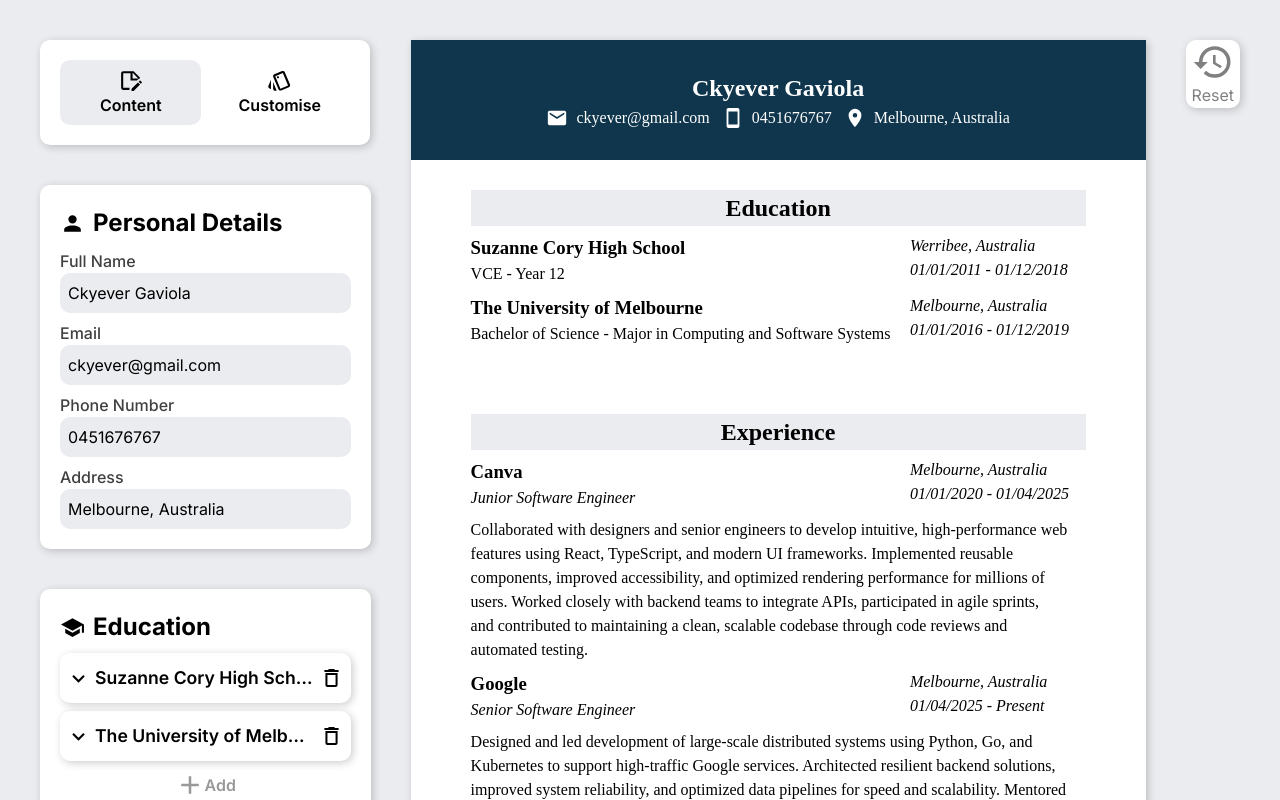
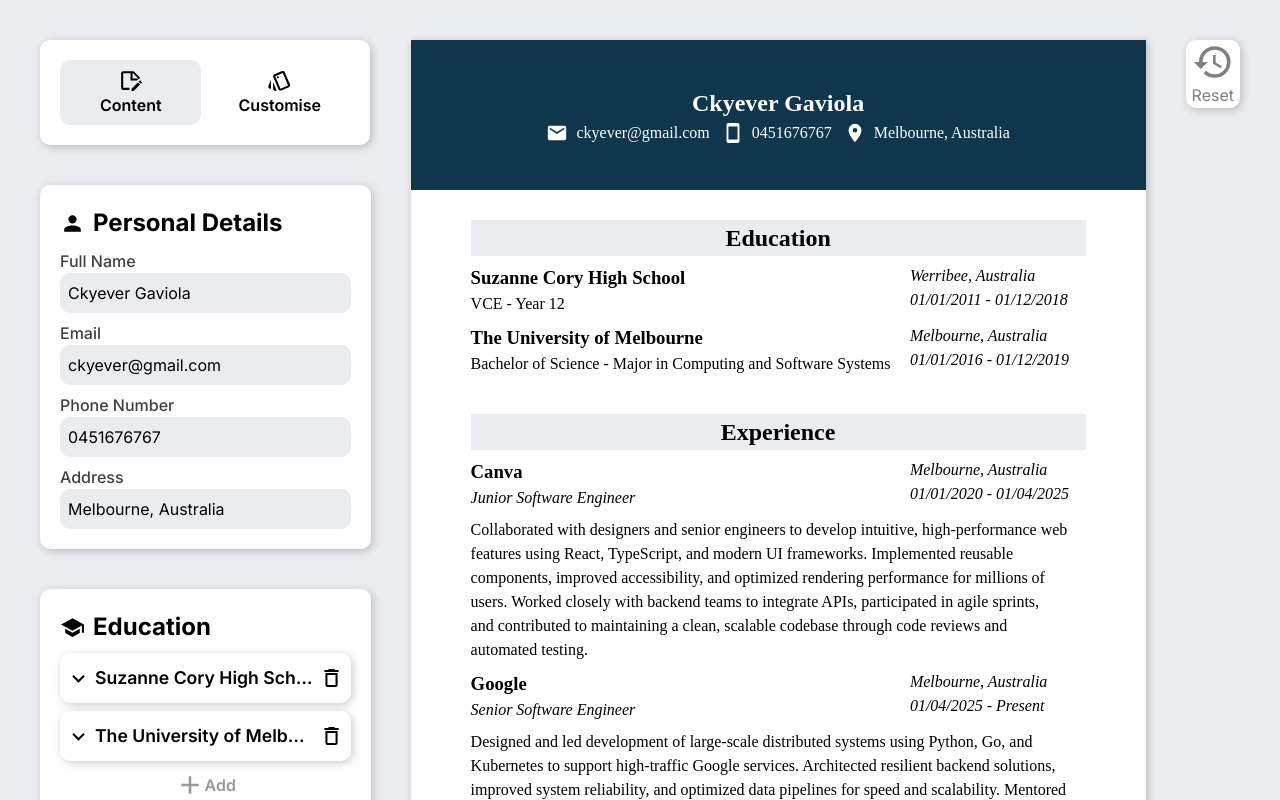
Before and after one commit to ckyever/cv-application, a React (Vite) app: page / in a window 1280 px wide. Shown: the top 800 px of the page. Built offline with nearby package versions, Linux system fonts and the light colour scheme.

Commit message:
Set fixed height of resume header

```diff
--- a/src/styles/Resume.css
+++ b/src/styles/Resume.css
@@ -35,12 +35,15 @@
   align-items: center;
   background-color: var(--accent-color);
   color: var(--alt-text-color);
+  padding-bottom: 30px;
+  height: 150px;
 }
 
 .resume.left .header,
 .resume.right .header {
   justify-content: flex-start;
   padding: 25px;
+  height: auto;
 }
 
 .resume.left .header h1,
@@ -70,7 +73,7 @@
 }
 
 .resume section {
-  padding: 30px 60px;
+  padding: 30px 60px 0 60px;
 }
 
 .resume section h2 {
```
